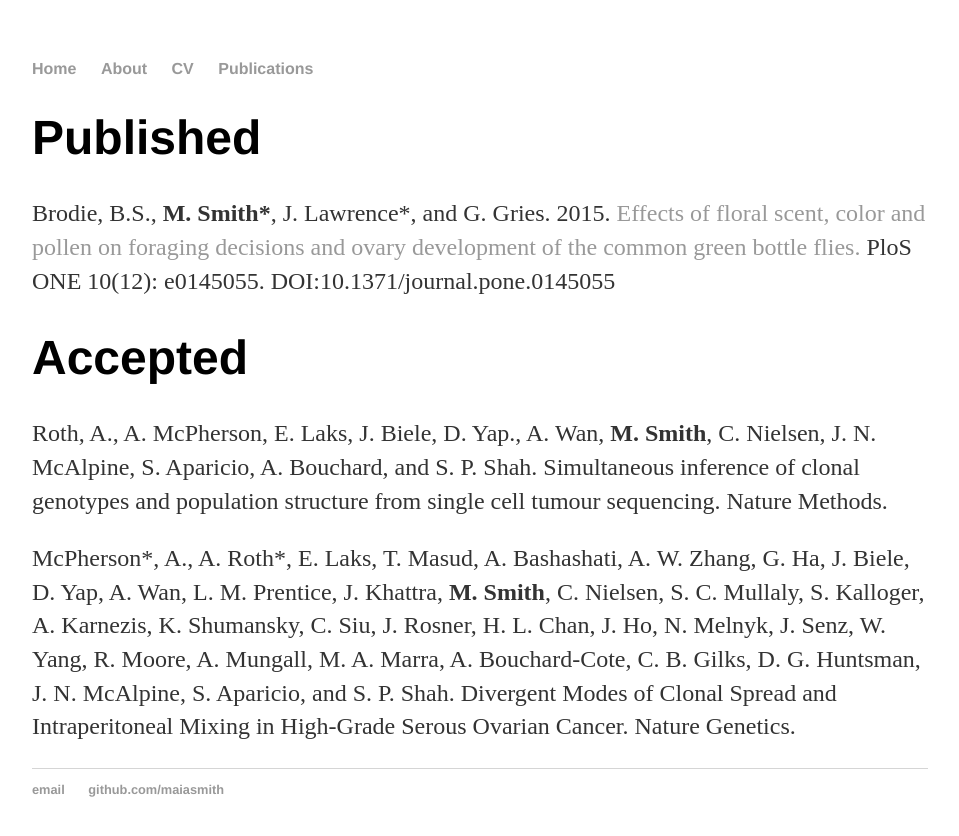
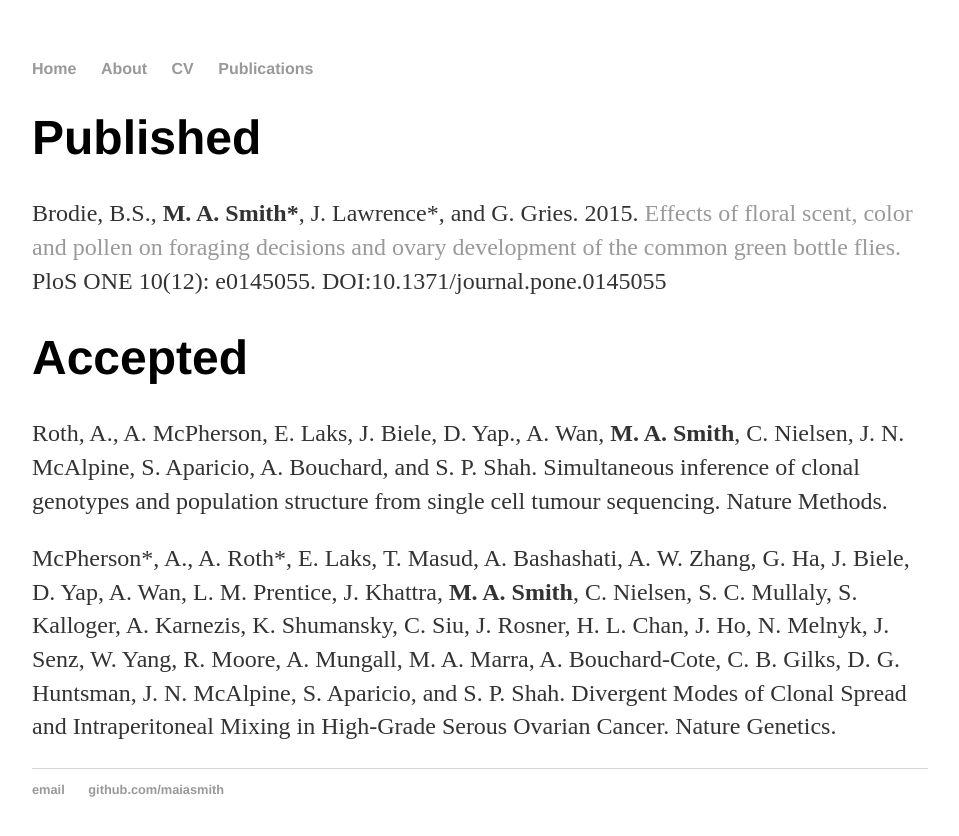
Before and after one commit to maiasmith/maiasmith.github.io, a Jekyll site: the page built from publications/index.html, in a window 1280 px wide. Shown: the top 836 px of the page, without its empty margins (160-1119 px from the left). Built offline with Jekyll 4.4.1, drawn with Linux system fonts in a browser that asks for light colours.

Commit message:
Update index.html

```diff
--- a/publications/index.html
+++ b/publications/index.html
@@ -4,8 +4,8 @@
 ---
 <div class="blurb">
   <h1>Published</h1>
-  <p>Brodie, B.S., <b>M. Smith*</b>, J. Lawrence*, and G. Gries. 2015. <a href="http://journals.plos.org/plosone/article?id=10.1371/journal.pone.0145055">Effects of floral scent, color and pollen on foraging decisions and ovary development of the common green bottle flies.</a> PloS ONE 10(12): e0145055. DOI:10.1371/journal.pone.0145055</p>
+  <p>Brodie, B.S., <b>M. A. Smith*</b>, J. Lawrence*, and G. Gries. 2015. <a href="http://journals.plos.org/plosone/article?id=10.1371/journal.pone.0145055">Effects of floral scent, color and pollen on foraging decisions and ovary development of the common green bottle flies.</a> PloS ONE 10(12): e0145055. DOI:10.1371/journal.pone.0145055</p>
   <h1>Accepted</h1>
-  <p>Roth, A., A. McPherson, E. Laks, J. Biele, D. Yap., A. Wan, <b>M. Smith</b>, C. Nielsen, J. N. McAlpine, S. Aparicio, A. Bouchard, and S. P. Shah. Simultaneous inference of clonal genotypes and population structure from single cell tumour sequencing. Nature Methods.</p>
-  <p>McPherson*, A.,  A. Roth*, E. Laks, T. Masud, A. Bashashati, A. W. Zhang, G. Ha, J. Biele, D. Yap, A. Wan, L. M. Prentice, J. Khattra, <b>M. Smith</b>, C. Nielsen, S. C. Mullaly, S. Kalloger, A. Karnezis, K. Shumansky, C. Siu, J. Rosner, H. L. Chan, J. Ho, N. Melnyk, J. Senz, W. Yang, R. Moore, A. Mungall, M. A. Marra, A. Bouchard-Cote, C. B. Gilks, D. G. Huntsman,  J. N. McAlpine, S. Aparicio, and S. P. Shah. Divergent Modes of Clonal Spread and Intraperitoneal Mixing in High-Grade Serous Ovarian Cancer. Nature Genetics.</p>
+  <p>Roth, A., A. McPherson, E. Laks, J. Biele, D. Yap., A. Wan, <b>M. A. Smith</b>, C. Nielsen, J. N. McAlpine, S. Aparicio, A. Bouchard, and S. P. Shah. Simultaneous inference of clonal genotypes and population structure from single cell tumour sequencing. Nature Methods.</p>
+  <p>McPherson*, A.,  A. Roth*, E. Laks, T. Masud, A. Bashashati, A. W. Zhang, G. Ha, J. Biele, D. Yap, A. Wan, L. M. Prentice, J. Khattra, <b>M. A. Smith</b>, C. Nielsen, S. C. Mullaly, S. Kalloger, A. Karnezis, K. Shumansky, C. Siu, J. Rosner, H. L. Chan, J. Ho, N. Melnyk, J. Senz, W. Yang, R. Moore, A. Mungall, M. A. Marra, A. Bouchard-Cote, C. B. Gilks, D. G. Huntsman,  J. N. McAlpine, S. Aparicio, and S. P. Shah. Divergent Modes of Clonal Spread and Intraperitoneal Mixing in High-Grade Serous Ovarian Cancer. Nature Genetics.</p>
 </div><!-- /.blurb -->
```
